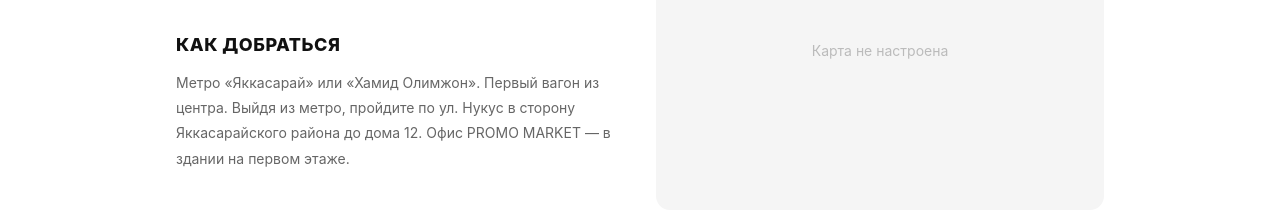
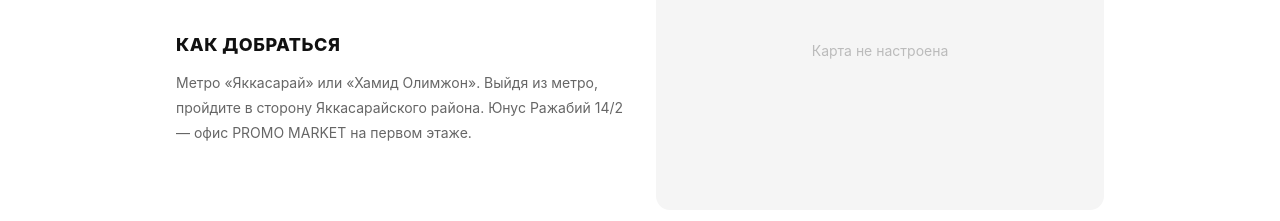
Before and after one commit to Xalid7/promo_market2.0, a Next.js app: page /contacts in a window 1280 px wide. Shown: the part 308-529 px from the top of the page. Built offline with nearby package versions, Linux system fonts and the light colour scheme; no server answers; the database is empty.

Commit message:
Fix address update in settings, update contacts directions text

```diff
--- a/app/(public)/contacts/page.tsx
+++ b/app/(public)/contacts/page.tsx
@@ -22,7 +22,7 @@ export default function ContactsPage() {
       weekend: 'Сб, Вс — выходные',
       mapLink: 'Открыть в Яндекс Картах',
       directions: 'КАК ДОБРАТЬСЯ',
-      directionsText: 'Метро «Яккасарай» или «Хамид Олимжон». Первый вагон из центра. Выйдя из метро, пройдите по ул. Нукус в сторону Яккасарайского района до дома 12. Офис PROMO MARKET — в здании на первом этаже.',
+      directionsText: 'Метро «Яккасарай» или «Хамид Олимжон». Выйдя из метро, пройдите в сторону Яккасарайского района. Юнус Ражабий 14/2 — офис PROMO MARKET на первом этаже.',
       mapEmpty: 'Карта не настроена',
     },
     uz: {
@@ -32,7 +32,7 @@ export default function ContactsPage() {
       weekend: 'Shan, Yak — dam olish kunlari',
       mapLink: 'Yandex Xaritada ochish',
       directions: 'YO\'L TOPISH',
-      directionsText: 'Metro «Yakkasaroy» yoki «Hamid Olimjon». Markazdan birinchi vagon. Metrodan chiqqach, Nukus ko\'chasi bo\'ylab Yakkasaroy tumaniga tomon 12-uyga yuring. PROMO MARKET ofisi — birinchi qavatda.',
+      directionsText: 'Metro «Yakkasaroy» yoki «Hamid Olimjon». Metrodan chiqqach, Yakkasaroy tumani tomon yuring. Yunus Rajabiy 14/2 — PROMO MARKET ofisi birinchi qavatda.',
       mapEmpty: 'Xarita sozlanmagan',
     },
   }
```
